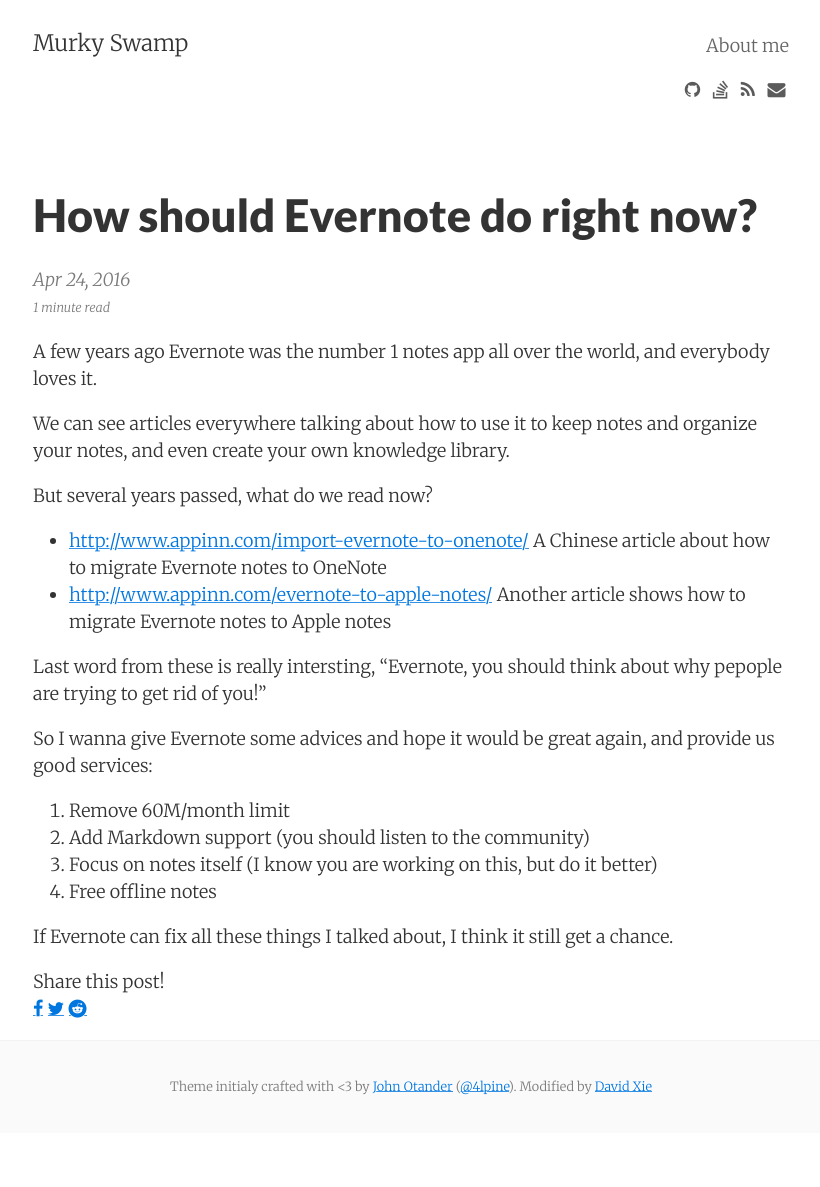
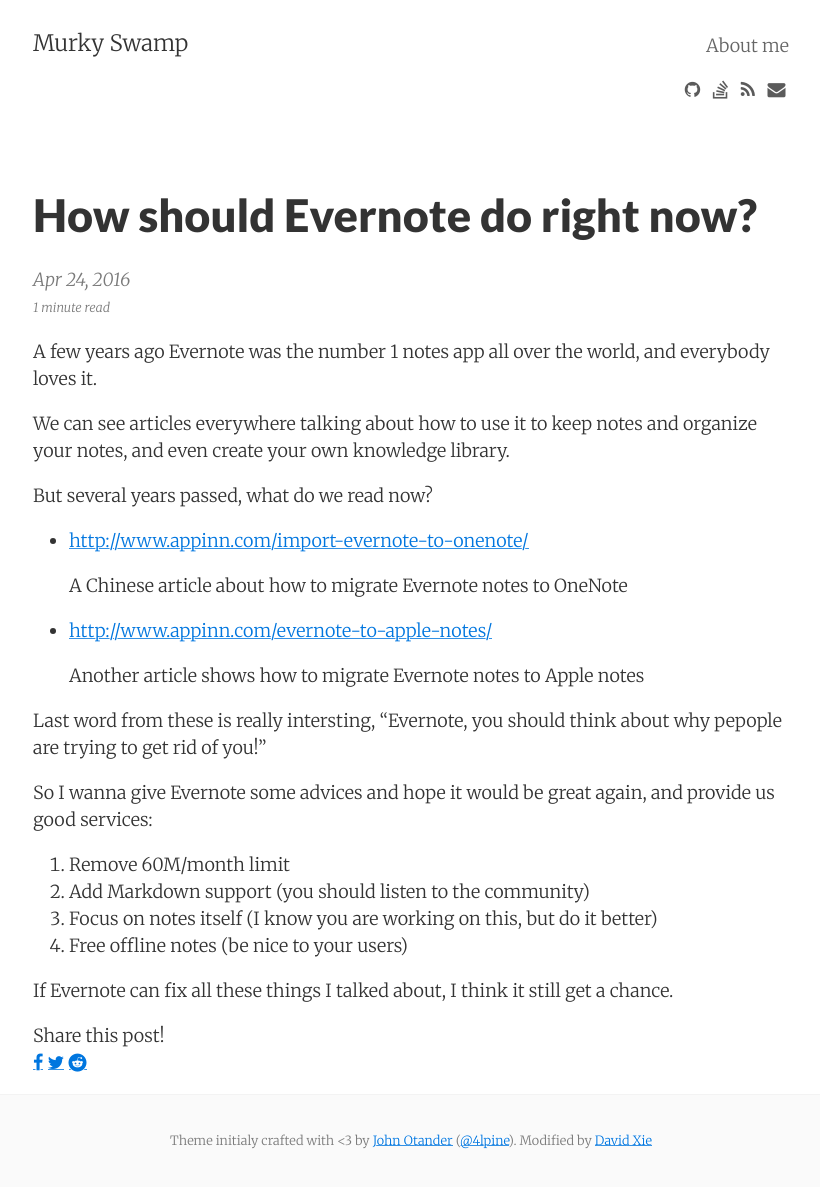
Before and after one commit to darth30joker/darth30joker.github.io, a Jekyll site: the page built from _posts/2016-04-24-how-should-evernote-do-right-now.md, in a window 1280 px wide. Shown: the whole page, without its empty margins (229-1049 px from the left). Built offline with Jekyll 4.4.1, drawn with Linux system fonts in a browser that asks for light colours; nearby versions of some CDN libraries; comment, search, counter and statistics services are not loaded; before the commit the page ends 1133 px from its top, so only the background shows below that.

Commit message:
update post

```diff
--- a/_posts/2016-04-24-how-should-evernote-do-right-now.md
+++ b/_posts/2016-04-24-how-should-evernote-do-right-now.md
@@ -10,8 +10,13 @@ We can see articles everywhere talking about how to use it to keep notes and org
 
 But several years passed, what do we read now?
 
-- [http://www.appinn.com/import-evernote-to-onenote/](http://www.appinn.com/import-evernote-to-onenote/) A Chinese article about how to migrate Evernote notes to OneNote
-- [http://www.appinn.com/evernote-to-apple-notes/](http://www.appinn.com/evernote-to-apple-notes/) Another article shows how to migrate Evernote notes to Apple notes
+- [http://www.appinn.com/import-evernote-to-onenote/](http://www.appinn.com/import-evernote-to-onenote/)
+
+    A Chinese article about how to migrate Evernote notes to OneNote
+
+- [http://www.appinn.com/evernote-to-apple-notes/](http://www.appinn.com/evernote-to-apple-notes/)
+
+    Another article shows how to migrate Evernote notes to Apple notes
 
 Last word from these is really intersting, "Evernote, you should think about why pepople are trying to get rid of you!"
 
@@ -20,6 +25,6 @@ So I wanna give Evernote some advices and hope it would be great again, and prov
 1. Remove 60M/month limit
 2. Add Markdown support (you should listen to the community)
 3. Focus on notes itself (I know you are working on this, but do it better)
-4. Free offline notes
+4. Free offline notes (be nice to your users)
 
 If Evernote can fix all these things I talked about, I think it still get a chance.
```
